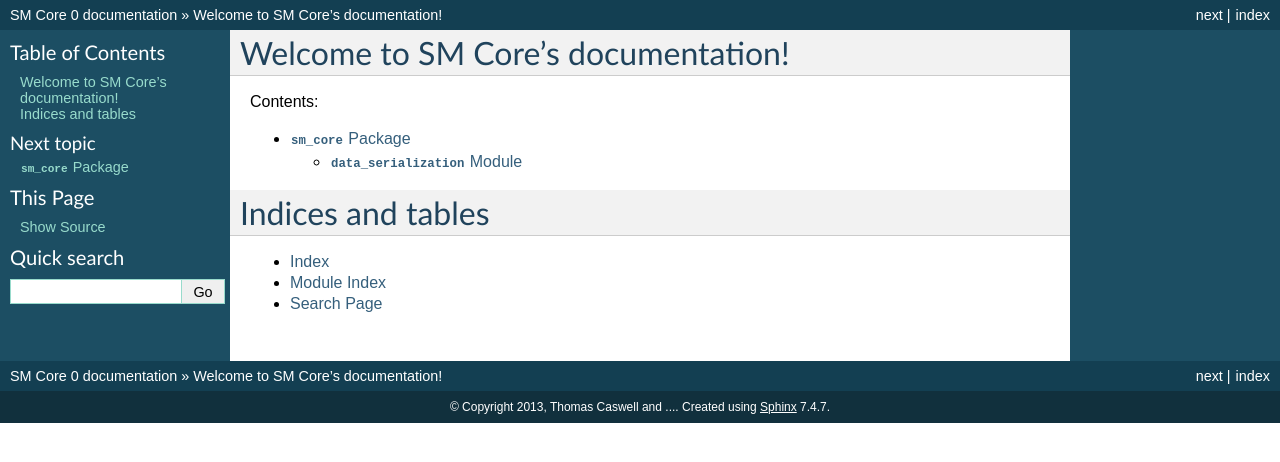
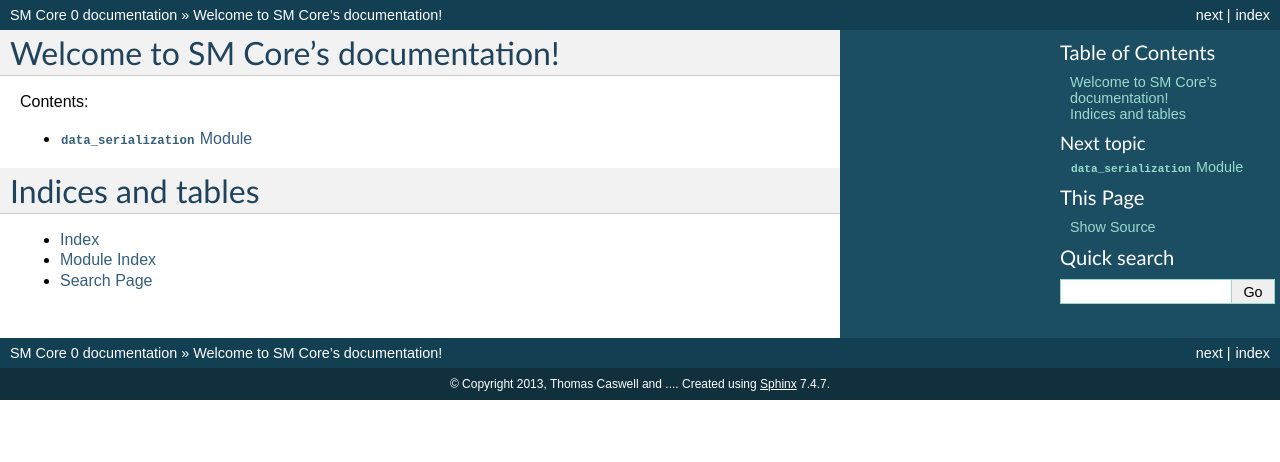
Before and after one commit to elizan/sm_core, a Sphinx documentation site: the page built from python/doc/source/index.rst, in a window 1280 px wide. Shown: the top 462 px of the page. Built offline with Sphinx 7.4.7, drawn with Linux system fonts in a browser that asks for light colours.

Commit message:
edits to documentation generation + doc strings

```diff
--- a/python/doc/source/conf.py
+++ b/python/doc/source/conf.py
@@ -87,6 +87,10 @@ pygments_style = 'sphinx'
 # A list of ignored prefixes for module index sorting.
 #modindex_common_prefix = []
 
+# -- Options for auto*  --------------------------------------------------------
+
+#autoclass_content = 'both'
+autodoc_member_order = 'sphinxdoc'
 
 # -- Options for HTML output ---------------------------------------------------
 
@@ -97,7 +101,8 @@ html_theme = 'default'
 # Theme options are theme-specific and customize the look and feel of a theme
 # further.  For a list of options available for each theme, see the
 # documentation.
-#html_theme_options = {}
+html_theme_options = {"rightsidebar": "true",
+                      "stickysidebar":"true"}
 
 # Add any paths that contain custom themes here, relative to this directory.
 #html_theme_path = []
@@ -121,7 +126,7 @@ html_theme = 'default'
 # Add any paths that contain custom static files (such as style sheets) here,
 # relative to this directory. They are copied after the builtin static files,
 # so a file named "default.css" will overwrite the builtin "default.css".
-html_static_path = ['_static']
+#html_static_path = ['_static']
 
 # If not '', a 'Last updated on:' timestamp is inserted at every page bottom,
 # using the given strftime format.
--- a/python/doc/source/index.rst
+++ b/python/doc/source/index.rst
@@ -11,7 +11,7 @@ Contents:
 .. toctree::
    :maxdepth: 3
 
-   references/sm_core
+   references/sm_core.data_serialization
 
 Indices and tables
 ==================
```
Also changed, not shown: 1 other file.
